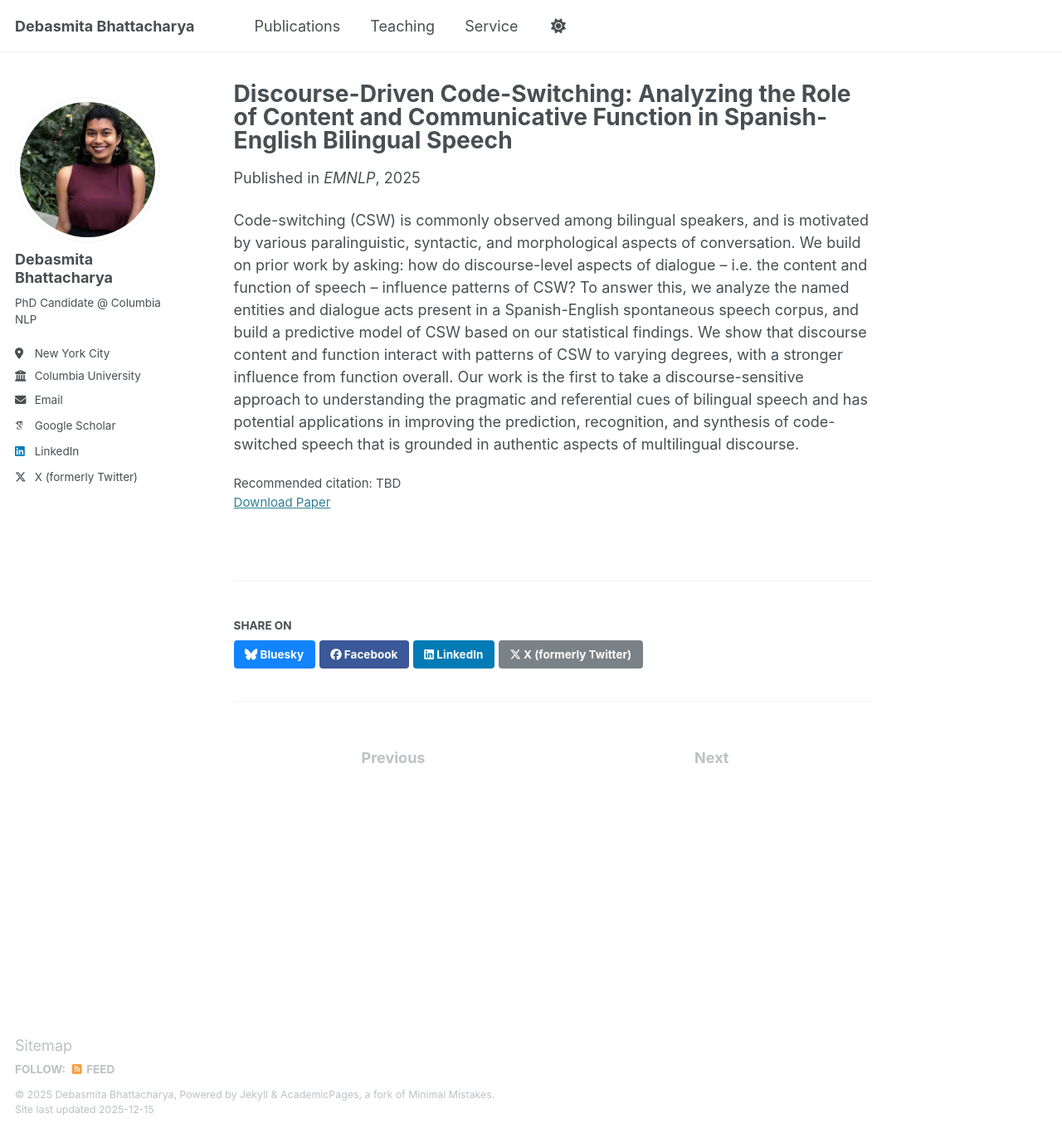
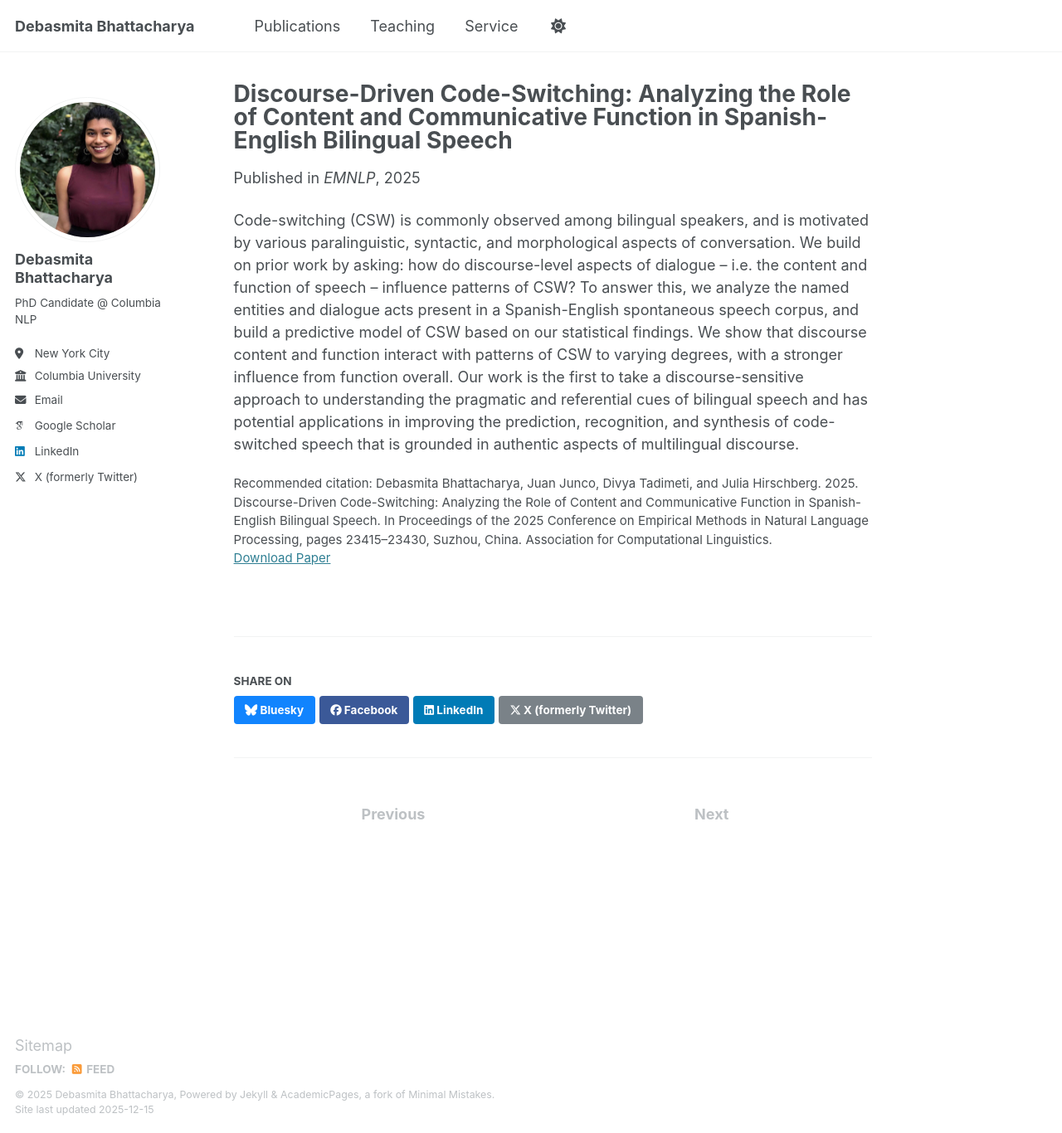
Before and after one commit to debasmita-b/debasmita-b.github.io, a Jekyll site: the page built from _publications/2024-02-17-paper-title-number-7.md, in a window 1280 px wide and 1366 px high. Shown: the whole window at 83% size. Built offline with Jekyll 4.4.1, drawn with Linux system fonts in a browser that asks for light colours; some web fonts are replaced.

Commit message:
update paper url and citation

```diff
--- a/_publications/2024-02-17-paper-title-number-7.md
+++ b/_publications/2024-02-17-paper-title-number-7.md
@@ -6,8 +6,8 @@ permalink: /publications/das-nes
 excerpt: 'This paper explores how discourse content and function interact with linguistic patterns of Spanish-English code-switching.'
 date: 2025-11-05
 venue: 'EMNLP'
-paperurl: 'https://www.cs.columbia.edu/speech/PaperFiles/2025/csw_ne_da_emnlp25.pdf'
-citation: 'TBD'
+paperurl: 'https://aclanthology.org/2025.emnlp-main.1194.pdf'
+citation: 'Debasmita Bhattacharya, Juan Junco, Divya Tadimeti, and Julia Hirschberg. 2025. Discourse-Driven Code-Switching: Analyzing the Role of Content and Communicative Function in Spanish-English Bilingual Speech. In Proceedings of the 2025 Conference on Empirical Methods in Natural Language Processing, pages 23415–23430, Suzhou, China. Association for Computational Linguistics.'
 ---
 
 Code-switching (CSW) is commonly observed among bilingual speakers, and is motivated by various paralinguistic, syntactic, and morphological aspects of conversation. We build on prior work by asking: how do discourse-level aspects of dialogue – i.e. the content and function of speech – influence patterns of CSW? To answer this, we analyze the named entities and dialogue acts present in a Spanish-English spontaneous speech corpus, and build a predictive model of CSW based on our statistical findings. We show that discourse content and function interact with patterns of CSW to varying degrees, with a stronger influence from function overall. Our work is the first to take a discourse-sensitive approach to understanding the pragmatic and referential cues of bilingual speech and has potential applications in improving the prediction, recognition, and synthesis of code-switched speech that is grounded in authentic aspects of multilingual discourse.
```
